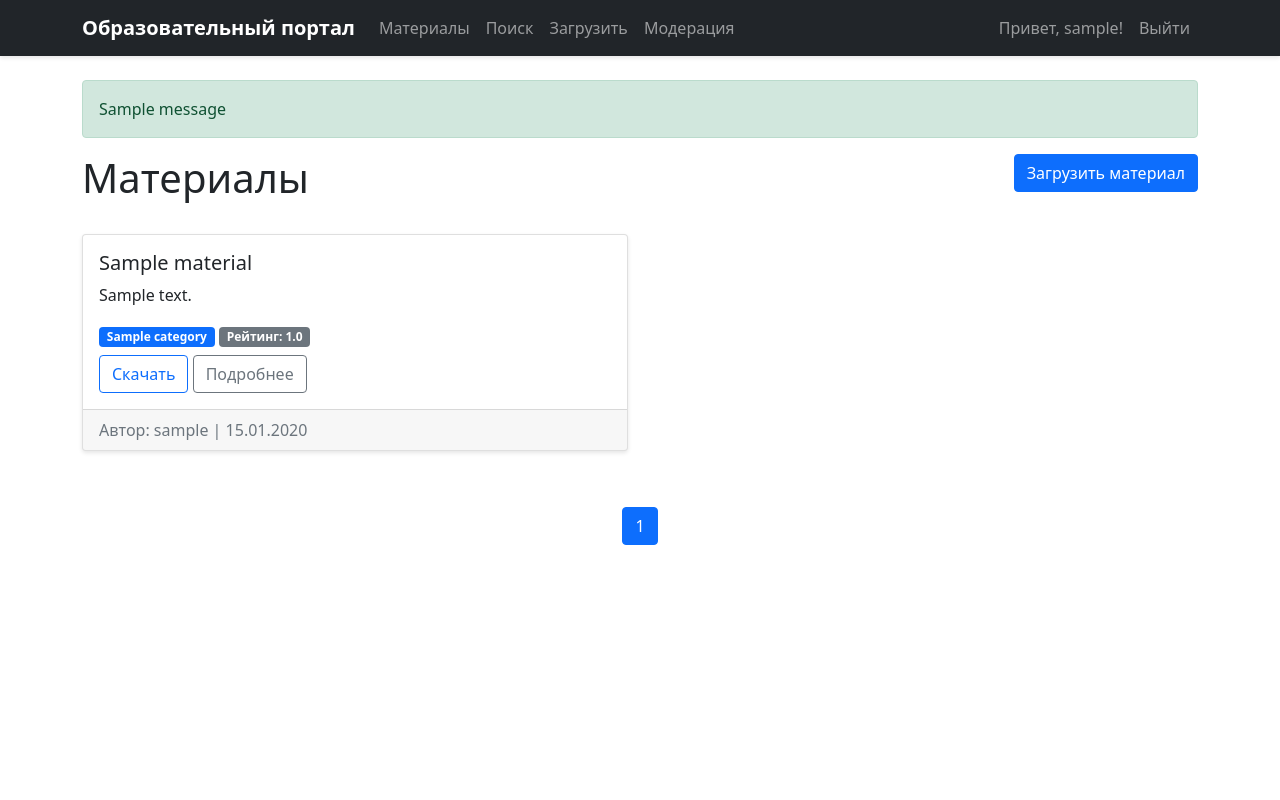
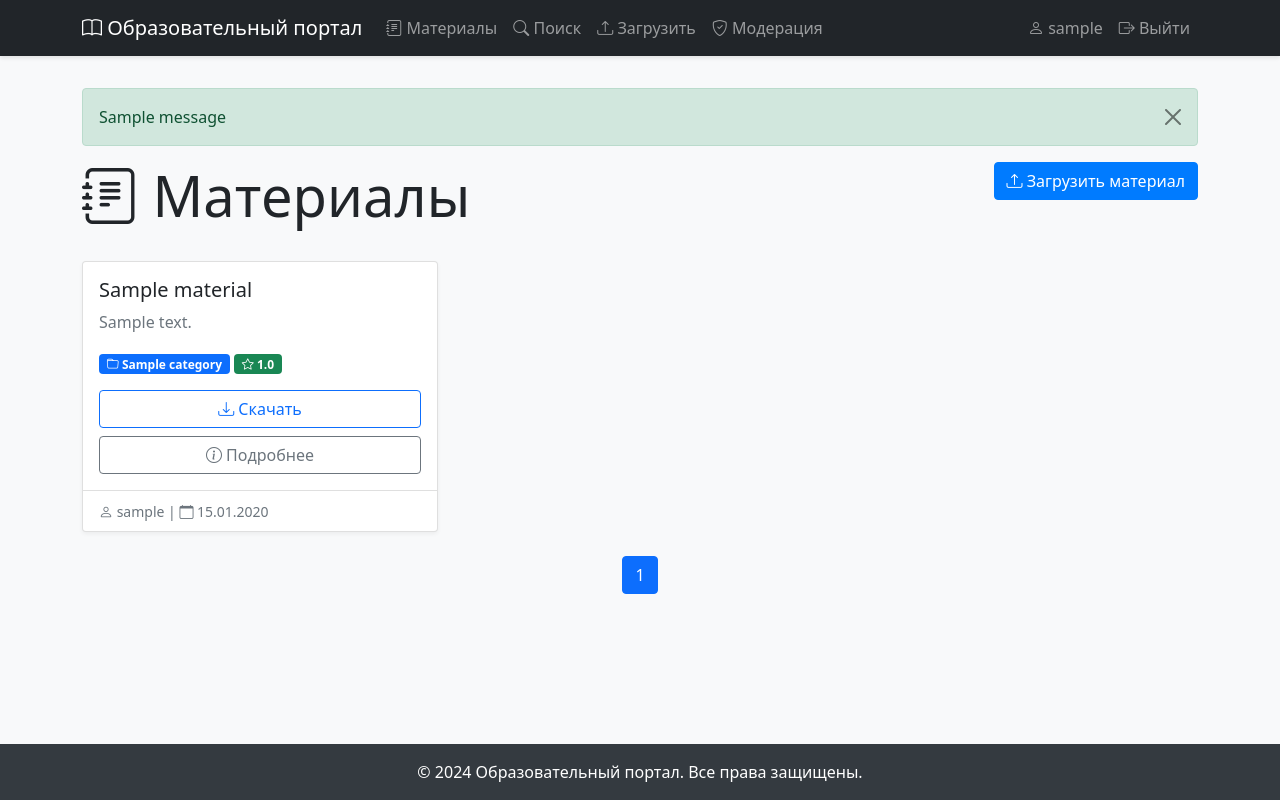
Before and after one commit to qwertyEg/hack_viribus, a Flask app: page /materials in a window 1280 px wide. Run offline with Flask 3, Linux system fonts and the light colour scheme; a user stored in the database is signed in; tables that the repository leaves empty hold one stand-in row (values such as "Sample post"); one stand-in notice (Sample message) is shown; some libraries are stand-ins or nearby versions.

Commit message:
fixed 16:53

```diff
--- a/app/forms/register_form.py
+++ b/app/forms/register_form.py
@@ -1,6 +1,6 @@
 from flask_wtf import FlaskForm
 from wtforms import StringField, PasswordField
-from wtforms.validators import DataRequired, Length, EqualTo
+from wtforms.validators import DataRequired, Length, EqualTo, ValidationError
 from app.models.user import User
 
 class RegisterForm(FlaskForm):
--- a/app/templates/base.html
+++ b/app/templates/base.html
@@ -4,31 +4,82 @@
     <meta charset="UTF-8">
     <meta name="viewport" content="width=device-width, initial-scale=1.0">
     <title>{% block title %}{% endblock %} - Образовательный портал</title>
-    <link rel="stylesheet" href="{{ url_for('static', filename='css/main.css') }}">
     <link href="https://cdn.jsdelivr.net/npm/bootstrap@5.1.3/dist/css/bootstrap.min.css" rel="stylesheet">
+    <link rel="stylesheet" href="https://cdn.jsdelivr.net/npm/bootstrap-icons@1.7.2/font/bootstrap-icons.css">
+    <style>
+        body {
+            background-color: #f8f9fa;
+            min-height: 100vh;
+            display: flex;
+            flex-direction: column;
+        }
+        .navbar {
+            box-shadow: 0 2px 4px rgba(0,0,0,.1);
+        }
+        .main-content {
+            flex: 1;
+            padding: 2rem 0;
+        }
+        .card {
+            box-shadow: 0 2px 4px rgba(0,0,0,.05);
+            transition: transform 0.2s;
+        }
+        .card:hover {
+            transform: translateY(-5px);
+        }
+        .footer {
+            background-color: #343a40;
+            color: white;
+            padding: 1rem 0;
+            margin-top: auto;
+        }
+        .form-control:focus {
+            border-color: #80bdff;
+            box-shadow: 0 0 0 0.2rem rgba(0,123,255,.25);
+        }
+        .btn-primary {
+            background-color: #007bff;
+            border-color: #007bff;
+        }
+        .btn-primary:hover {
+            background-color: #0069d9;
+            border-color: #0062cc;
+        }
+    </style>
+    {% block extra_css %}{% endblock %}
 </head>
 <body>
     <nav class="navbar navbar-expand-lg navbar-dark bg-dark">
         <div class="container">
-            <a class="navbar-brand" href="{{ url_for('material.list') }}">Образовательный портал</a>
+            <a class="navbar-brand" href="{{ url_for('material.list') }}">
+                <i class="bi bi-book"></i> Образовательный портал
+            </a>
             <button class="navbar-toggler" type="button" data-bs-toggle="collapse" data-bs-target="#navbarNav">
                 <span class="navbar-toggler-icon"></span>
             </button>
             <div class="collapse navbar-collapse" id="navbarNav">
                 <ul class="navbar-nav me-auto">
                     <li class="nav-item">
-                        <a class="nav-link" href="{{ url_for('material.list') }}">Материалы</a>
+                        <a class="nav-link" href="{{ url_for('material.list') }}">
+                            <i class="bi bi-journal-text"></i> Материалы
+                        </a>
                     </li>
                     <li class="nav-item">
-                        <a class="nav-link" href="{{ url_for('search.search') }}">Поиск</a>
+                        <a class="nav-link" href="{{ url_for('search.search') }}">
+                            <i class="bi bi-search"></i> Поиск
+                        </a>
                     </li>
                     {% if current_user.is_authenticated %}
                         <li class="nav-item">
-                            <a class="nav-link" href="{{ url_for('material.upload') }}">Загрузить</a>
+                            <a class="nav-link" href="{{ url_for('material.upload') }}">
+                                <i class="bi bi-upload"></i> Загрузить
+                            </a>
                         </li>
                         {% if current_user.is_moderator() %}
                             <li class="nav-item">
-                                <a class="nav-link" href="{{ url_for('moderation.panel') }}">Модерация</a>
+                                <a class="nav-link" href="{{ url_for('moderation.panel') }}">
+                                    <i class="bi bi-shield-check"></i> Модерация
+                                </a>
                             </li>
                         {% endif %}
                     {% endif %}
@@ -36,17 +87,25 @@
                 <ul class="navbar-nav">
                     {% if current_user.is_authenticated %}
                         <li class="nav-item">
-                            <span class="nav-link">Привет, {{ current_user.username }}!</span>
+                            <span class="nav-link">
+                                <i class="bi bi-person"></i> {{ current_user.username }}
+                            </span>
                         </li>
                         <li class="nav-item">
-                            <a class="nav-link" href="{{ url_for('auth.logout') }}">Выйти</a>
+                            <a class="nav-link" href="{{ url_for('auth.logout') }}">
+                                <i class="bi bi-box-arrow-right"></i> Выйти
+                            </a>
                         </li>
                     {% else %}
                         <li class="nav-item">
-                            <a class="nav-link" href="{{ url_for('auth.login') }}">Войти</a>
+                            <a class="nav-link" href="{{ url_for('auth.login') }}">
+                                <i class="bi bi-box-arrow-in-right"></i> Войти
+                            </a>
                         </li>
                         <li class="nav-item">
-                            <a class="nav-link" href="{{ url_for('auth.register') }}">Регистрация</a>
+                            <a class="nav-link" href="{{ url_for('auth.register') }}">
+                                <i class="bi bi-person-plus"></i> Регистрация
+                            </a>
                         </li>
                     {% endif %}
                 </ul>
@@ -54,19 +113,31 @@
         </div>
     </nav>
 
-    <div class="container mt-4">
+    <div class="main-content">
+        <div class="container">
             {% with messages = get_flashed_messages(with_categories=true) %}
                 {% if messages %}
                     {% for category, message in messages %}
-                    <div class="alert alert-{{ category }}">{{ message }}</div>
+                        <div class="alert alert-{{ category }} alert-dismissible fade show" role="alert">
+                            {{ message }}
+                            <button type="button" class="btn-close" data-bs-dismiss="alert"></button>
+                        </div>
                     {% endfor %}
                 {% endif %}
             {% endwith %}
 
             {% block content %}{% endblock %}
         </div>
+    </div>
+
+    <footer class="footer">
+        <div class="container text-center">
+            <p class="mb-0">&copy; 2024 Образовательный портал. Все права защищены.</p>
+        </div>
+    </footer>
 
     <script src="https://cdn.jsdelivr.net/npm/bootstrap@5.1.3/dist/js/bootstrap.bundle.min.js"></script>
     <script src="{{ url_for('static', filename='js/rating.js') }}"></script>
+    {% block extra_js %}{% endblock %}
 </body>
 </html>
--- a/app/templates/materials/list.html
+++ b/app/templates/materials/list.html
@@ -5,42 +5,62 @@
 {% block content %}
 <div class="row mb-4">
     <div class="col">
-        <h1>Материалы</h1>
+        <h1 class="display-4">
+            <i class="bi bi-journal-text"></i> Материалы
+        </h1>
     </div>
     {% if current_user.is_authenticated %}
     <div class="col-auto">
-        <a href="{{ url_for('material.upload') }}" class="btn btn-primary">Загрузить материал</a>
+        <a href="{{ url_for('material.upload') }}" class="btn btn-primary">
+            <i class="bi bi-upload"></i> Загрузить материал
+        </a>
     </div>
     {% endif %}
 </div>
 
-<div class="row">
+{% if materials.items %}
+<div class="row row-cols-1 row-cols-md-2 row-cols-lg-3 g-4">
     {% for material in materials.items %}
-    <div class="col-md-6 mb-4">
+    <div class="col">
         <div class="card h-100">
             <div class="card-body">
                 <h5 class="card-title">{{ material.title }}</h5>
-                <p class="card-text">{{ material.description }}</p>
-                <div class="mb-2">
-                    <span class="badge bg-primary">{{ material.category.name }}</span>
-                    <span class="badge bg-secondary">Рейтинг: {{ "%.1f"|format(material.average_rating()) }}</span>
+                <p class="card-text text-muted">{{ material.description }}</p>
+                <div class="mb-3">
+                    <span class="badge bg-primary">
+                        <i class="bi bi-folder"></i> {{ material.category.name }}
+                    </span>
+                    <span class="badge bg-success">
+                        <i class="bi bi-star"></i> {{ "%.1f"|format(material.average_rating()) }}
+                    </span>
                 </div>
-                <a href="{{ material.file_url }}" class="btn btn-outline-primary" target="_blank">Скачать</a>
-                <a href="{{ url_for('material.detail', id=material.id) }}" class="btn btn-outline-secondary">Подробнее</a>
+                <div class="d-grid gap-2">
+                    <a href="{{ material.file_url }}" class="btn btn-outline-primary" target="_blank">
+                        <i class="bi bi-download"></i> Скачать
+                    </a>
+                    <a href="{{ url_for('material.detail', id=material.id) }}" class="btn btn-outline-secondary">
+                        <i class="bi bi-info-circle"></i> Подробнее
+                    </a>
+                </div>
             </div>
-            <div class="card-footer text-muted">
-                Автор: {{ material.author.username }} | {{ material.created_at.strftime('%d.%m.%Y') }}
+            <div class="card-footer bg-transparent">
+                <small class="text-muted">
+                    <i class="bi bi-person"></i> {{ material.author.username }} |
+                    <i class="bi bi-calendar"></i> {{ material.created_at.strftime('%d.%m.%Y') }}
+                </small>
             </div>
         </div>
     </div>
     {% endfor %}
 </div>
 
-<nav aria-label="Page navigation">
+<nav aria-label="Page navigation" class="mt-4">
     <ul class="pagination justify-content-center">
         {% if materials.has_prev %}
             <li class="page-item">
-                <a class="page-link" href="{{ url_for('material.list', page=materials.prev_num) }}">Предыдущая</a>
+                <a class="page-link" href="{{ url_for('material.list', page=materials.prev_num) }}">
+                    <i class="bi bi-chevron-left"></i> Предыдущая
+                </a>
             </li>
         {% endif %}
 
@@ -58,9 +78,16 @@
 
         {% if materials.has_next %}
             <li class="page-item">
-                <a class="page-link" href="{{ url_for('material.list', page=materials.next_num) }}">Следующая</a>
+                <a class="page-link" href="{{ url_for('material.list', page=materials.next_num) }}">
+                    Следующая <i class="bi bi-chevron-right"></i>
+                </a>
             </li>
         {% endif %}
     </ul>
 </nav>
+{% else %}
+<div class="alert alert-info">
+    <i class="bi bi-info-circle"></i> Пока нет доступных материалов.
+</div>
+{% endif %}
 {% endblock %}
```
Also changed, not shown: app/templates/auth/login.html (+32 -15 lines), app/templates/auth/register.html (+33 -16 lines). Lines whose indentation alone changed are shown as unchanged.
